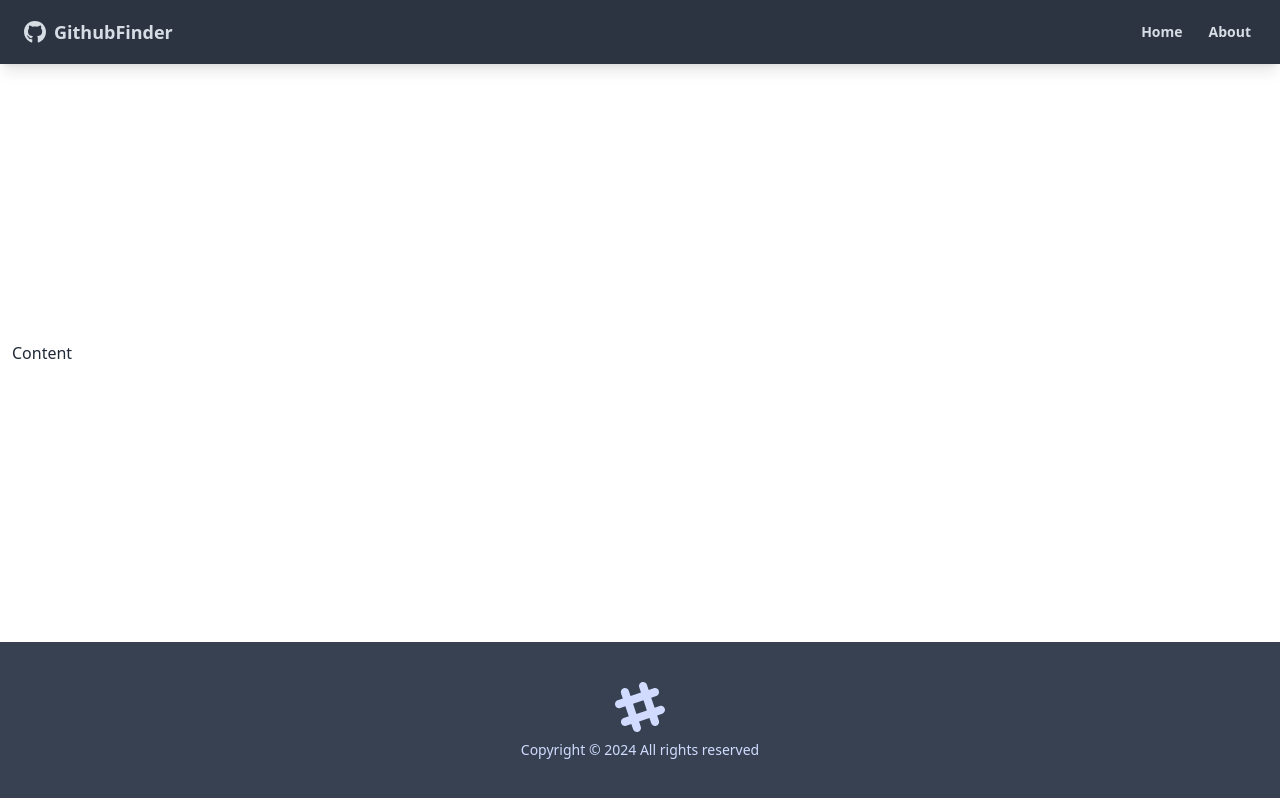
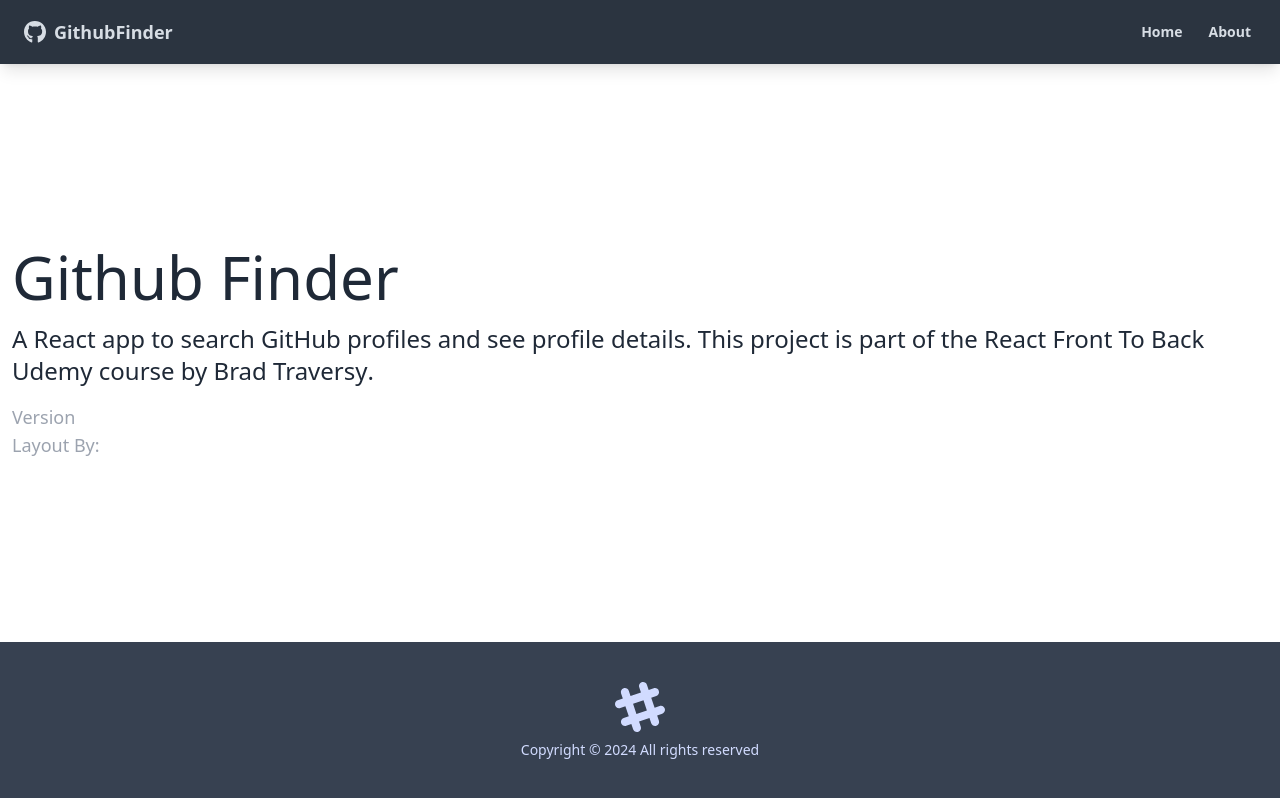
Before and after one commit to akshitabajaj2112/github_finder_udemy, a React (Create React App) app: page /about in a window 1280 px wide. Built offline with nearby package versions, Linux system fonts and the light colour scheme.

Commit message:
established routes for home, about  and not found page and setup not found and about page .

```diff
--- a/src/App.js
+++ b/src/App.js
@@ -1,4 +1,7 @@
-import { BrowserRouter  as Router , Route} from "react-router-dom"
+import { BrowserRouter  as Router , Route , Routes} from "react-router-dom"
+import Home from "./pages/Home";
+import About from "./pages/About";
+import NotFound from "./pages/NotFound";
 import Navbar from "./components/layout/Navbar";
 import Footer from "./components/layout/Footer";
 
@@ -9,7 +12,12 @@
     <Navbar/>
 
     <main className="container mx-auto px-3 pb-12">
-      Content
+      <Routes>
+        <Route path='/' element={<Home />} />
+        <Route path='/about' element={<About />} />
+        <Route path='/notfound' element={<NotFound />} />
+        <Route path='/*' element={<NotFound />} />
+      </Routes>
     </main>
 
     <Footer/>
--- /dev/null
+++ b/src/pages/About.jsx
@@ -0,0 +1,33 @@
+
+
+function About() {
+  return (
+    <>
+    <h1 className='text-6xl mb-4'>Github Finder</h1>
+    <p className='mb-4 text-2xl font-light'>
+      A React app to search GitHub profiles and see profile details. This
+      project is part of the
+      <a href='https://www.udemy.com/course/modern-react-front-to-back/'>
+        {' '}
+        React Front To Back
+      </a>{' '}
+      Udemy course by
+      <strong>
+        <a href='https://traversymedia.com'> Brad Traversy</a>
+      </strong>
+      .
+    </p>
+    <p className='text-lg text-gray-400'>
+      Version <span className='text-white'>1.0.0</span>
+    </p>
+    <p className='text-lg text-gray-400'>
+      Layout By:
+      <a className='text-white' href='https://twitter.com/hassibmoddasser'>
+        Hassib Moddasser
+      </a>
+    </p>
+  </>
+  )
+}
+
+export default About
--- /dev/null
+++ b/src/pages/Home.jsx
@@ -0,0 +1,9 @@
+
+
+function Home() {
+  return (
+   <h1 className="text-6xl">Welcome</h1>
+  )
+}
+
+export default Home
--- /dev/null
+++ b/src/pages/NotFound.jsx
@@ -0,0 +1,21 @@
+import { FaHome } from 'react-icons/fa'
+import { Link } from 'react-router-dom'
+
+function NotFound() {
+  return (
+    <div className='hero'>
+      <div className='text-center hero-content'>
+        <div className='max-w-lg'>
+          <h1 className='text-8xl font-bold mb-8'>Oops!</h1>
+          <p className='text-5xl mb-8'>404 - Page Not Found!</p>
+          <Link className='btn btn-primary btn-lg' to='/'>
+            <FaHome className='mr-2' />
+            Back To Home
+          </Link>
+        </div>
+      </div>
+    </div>
+  )
+}
+
+export default NotFound
```
